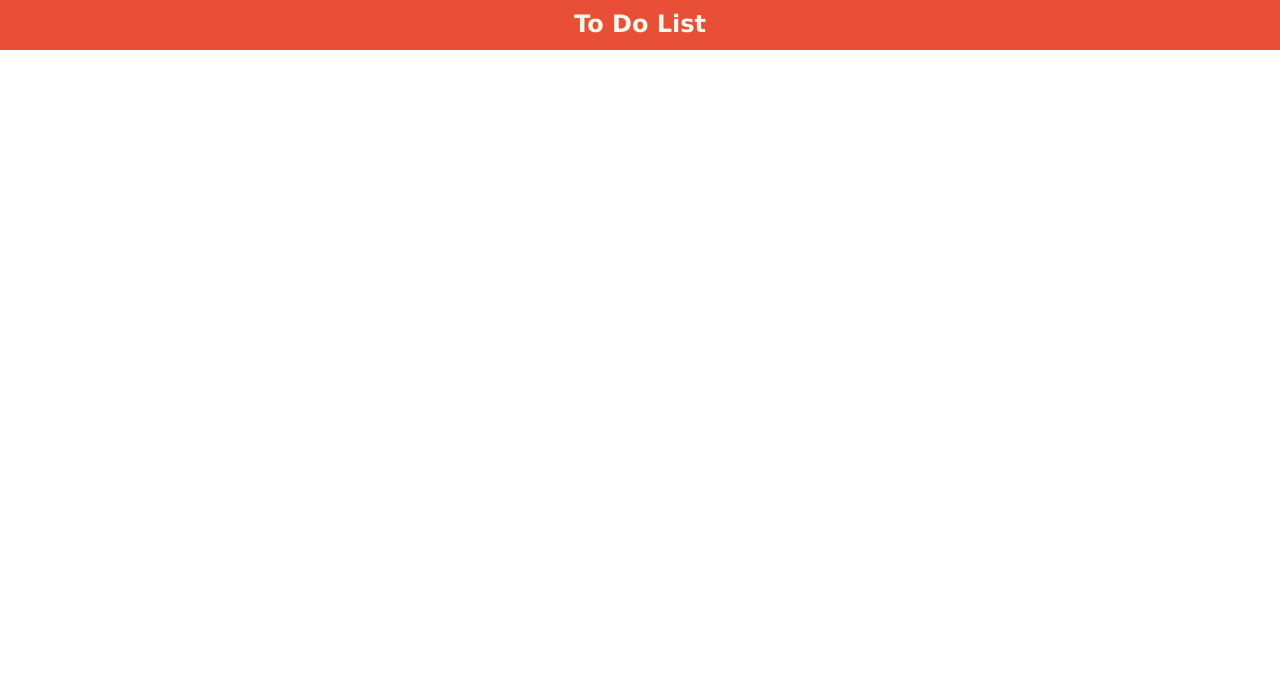
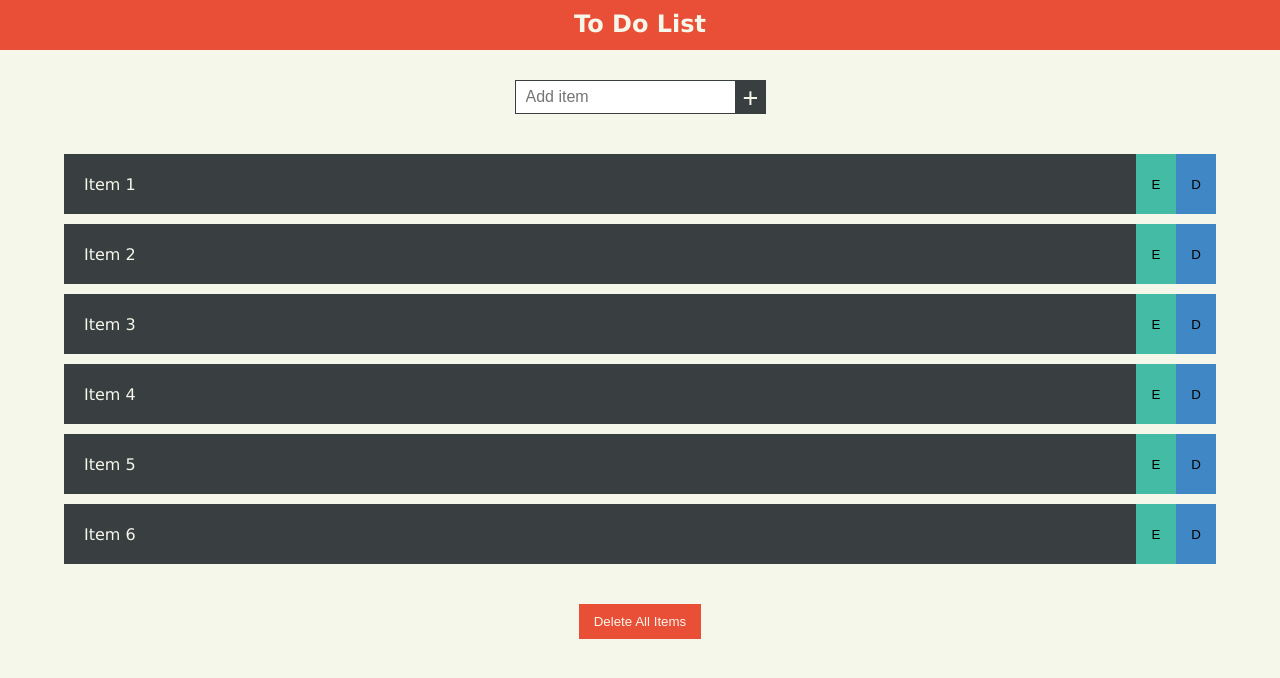
Before and after one commit to TheCoderSingh/todos, a React (Create React App) app: page / in a window 1280 px wide. Shown: the top 678 px of the page. Built offline with nearby package versions, Linux system fonts and the light colour scheme.

Commit message:
Create design with placeholder items

```diff
--- a/src/App.js
+++ b/src/App.js
@@ -1,4 +1,5 @@
 import "./App.scss";
+import AddItem from "./components/AddItem";
 
 function App() {
 	return (
@@ -6,6 +7,9 @@ function App() {
 			<section id="App-title">
 				<h1>To Do List</h1>
 			</section>
+			<section id="Add-item">
+				<AddItem />
+			</section>
 		</div>
 	);
 }
--- a/src/App.scss
+++ b/src/App.scss
@@ -2,6 +2,7 @@
 
 .App {
 	background-color: $ivory;
+	min-height: 100vh;
 }
 
 #App-title {
--- /dev/null
+++ b/src/components/AddItem.js
@@ -0,0 +1,64 @@
+import React from "react";
+import "./AddItem.scss";
+
+const AddItem = () => {
+	return (
+		<div>
+			<div id="add-item-area">
+				<input placeholder="Add item" id="add-item-input" />
+				<button id="plus">+</button>
+			</div>
+			<div id="items">
+				<ul id="items-list">
+					<div className="item">
+						<li className="item-name">Item 1</li>
+						<div className="btn-grp">
+							<button className="edit">E</button>
+							<button className="delete">D</button>
+						</div>
+					</div>
+					<div className="item">
+						<li className="item-name">Item 2</li>
+						<div className="btn-grp">
+							<button className="edit">E</button>
+							<button className="delete">D</button>
+						</div>
+					</div>
+					<div className="item">
+						<li className="item-name">Item 3</li>
+						<div className="btn-grp">
+							<button className="edit">E</button>
+							<button className="delete">D</button>
+						</div>
+					</div>
+					<div className="item">
+						<li className="item-name">Item 4</li>
+						<div className="btn-grp">
+							<button className="edit">E</button>
+							<button className="delete">D</button>
+						</div>
+					</div>
+					<div className="item">
+						<li className="item-name">Item 5</li>
+						<div className="btn-grp">
+							<button className="edit">E</button>
+							<button className="delete">D</button>
+						</div>
+					</div>
+					<div className="item">
+						<li className="item-name">Item 6</li>
+						<div className="btn-grp">
+							<button className="edit">E</button>
+							<button className="delete">D</button>
+						</div>
+					</div>
+				</ul>
+			</div>
+			<div id="delete-btn">
+				<button>Delete All Items</button>
+			</div>
+		</div>
+	);
+};
+
+export default AddItem;
--- /dev/null
+++ b/src/components/AddItem.scss
@@ -0,0 +1,83 @@
+@import "../index.scss";
+
+#add-item-area {
+	width: 100%;
+	text-align: center;
+	display: flex;
+	justify-content: center;
+	align-items: center;
+
+	#add-item-input {
+		margin-top: 30px;
+		height: 30px;
+		font-size: 1em;
+		padding-left: 10px;
+		border: 1px solid $onyx;
+	}
+
+	#plus {
+		font-size: 1.7em;
+		background-color: $onyx;
+		color: $ivory;
+		width: 30px;
+		height: 34px;
+		margin-top: 30px;
+		border: 1px solid $onyx;
+	}
+}
+
+#items {
+	#items-list {
+		list-style-type: none;
+		padding: 0;
+		margin: 40px auto;
+		width: 90%;
+
+		.item {
+			height: 60px;
+			background-color: $onyx;
+			margin-top: 10px;
+			display: flex;
+			align-items: center;
+			justify-content: space-between;
+			padding-left: 20px;
+
+			.item-name {
+				color: $ivory;
+				font-family: "Lucida Sans", "Lucida Sans Regular",
+					"Lucida Grande", "Lucida Sans Unicode", Geneva, Verdana,
+					sans-serif;
+			}
+
+			.btn-grp {
+				height: 100%;
+
+				.edit {
+					background-color: $keppel;
+				}
+
+				.delete {
+					background-color: $greenBlue;
+				}
+
+				button {
+					height: 100%;
+					width: 40px;
+					border: none;
+				}
+			}
+		}
+	}
+}
+
+#delete-btn {
+	text-align: center;
+	margin-top: 30px;
+
+	button {
+		background-color: $cinnabar;
+		border: none;
+		padding: 10px 15px;
+		color: $ivory;
+	}
+}
```
